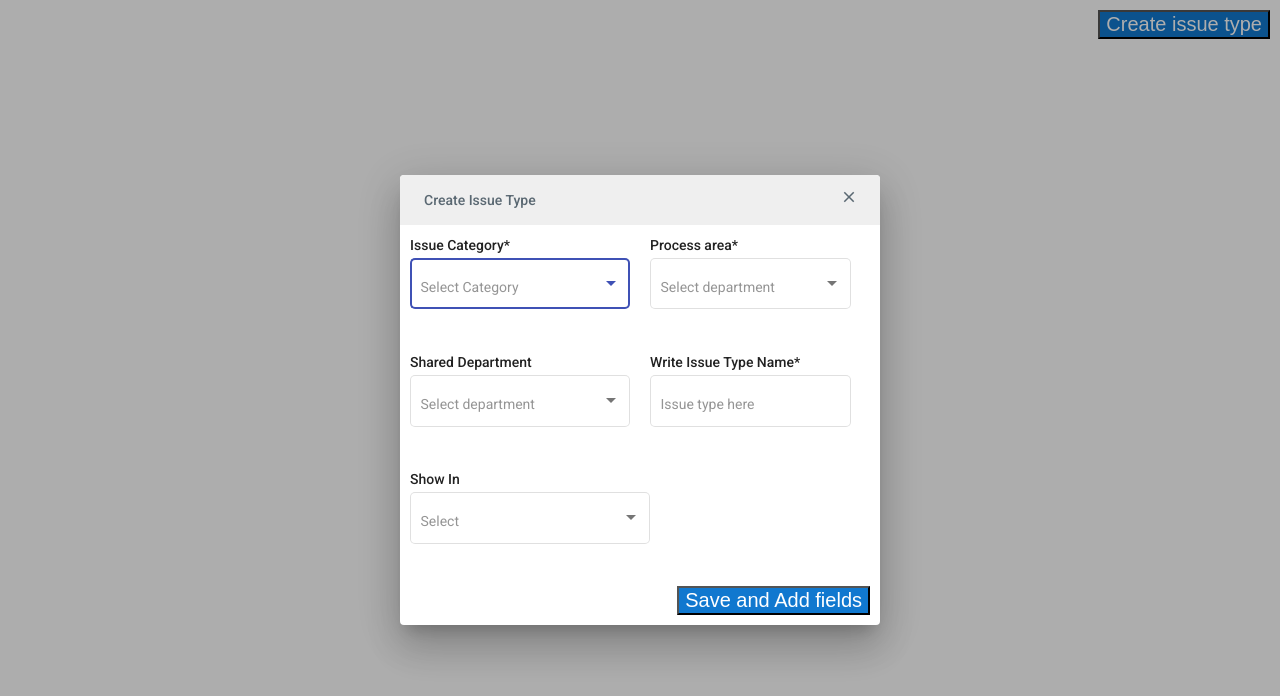
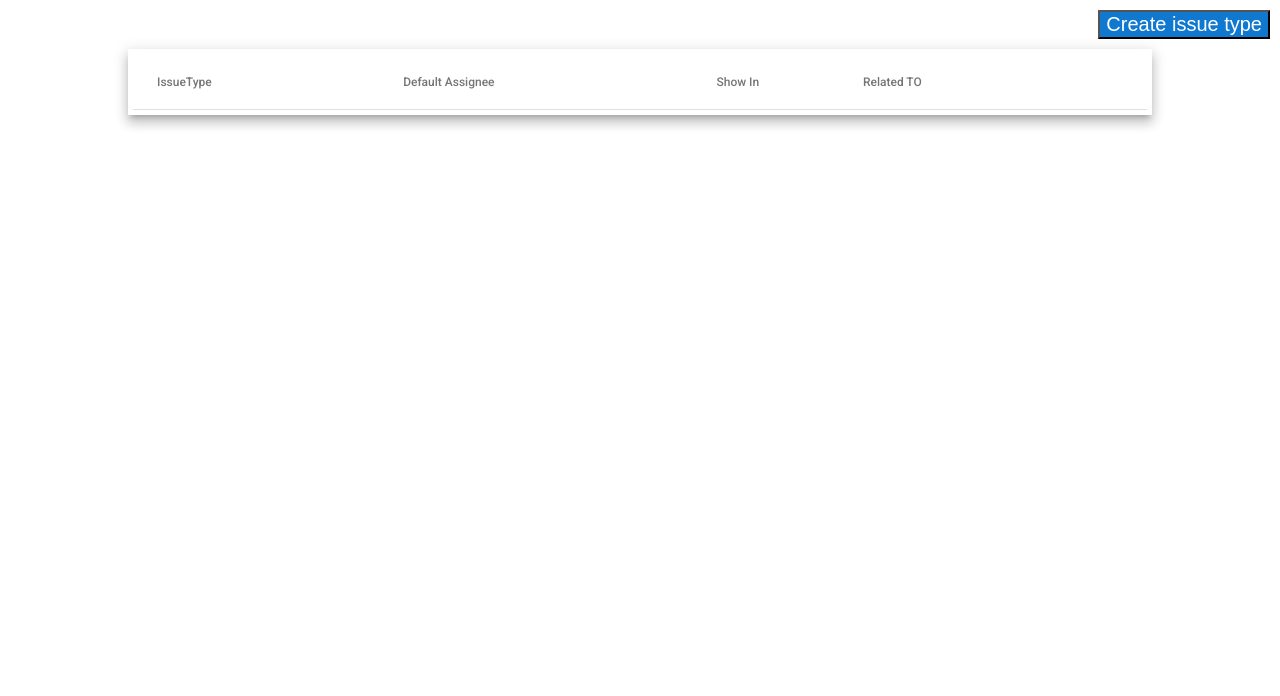
Before and after one commit to krn1996/angular-learning-demos, an Angular app: page / in a window 1280 px wide. Shown: the top 696 px of the page. Built offline with nearby package versions, Linux system fonts and the light colour scheme.

Commit message:
table added for issue type

```diff
--- a/src/app/app.module.ts
+++ b/src/app/app.module.ts
@@ -15,6 +15,7 @@ import {MatSelectModule} from '@angular/material/select';
 import { MatFormFieldModule } from '@angular/material/form-field';
 import { MatInputModule } from "@angular/material/input";
 import { HttpClientModule } from '@angular/common/http';
+import {MatTableModule} from '@angular/material/table';
 
 
 @NgModule({
@@ -35,7 +36,8 @@ import { HttpClientModule } from '@angular/common/http';
     MatInputModule,
     MatFormFieldModule,
      BrowserAnimationsModule,
-     HttpClientModule
+     HttpClientModule,
+     MatTableModule
 
   ],
   providers: [],
--- a/src/app/create-issue-type/create-issue-type.component.ts
+++ b/src/app/create-issue-type/create-issue-type.component.ts
@@ -1,12 +1,6 @@
-import { Component, OnInit } from '@angular/core';
+import { Component, OnInit, Output } from '@angular/core';
 import { MatDialogRef } from '@angular/material/dialog';
-import {
-  MAT_FORM_FIELD,
-  MatFormField,
-  MatFormFieldControl,
-} from '@angular/material/form-field';
 import { IssueTrackingService } from '../issue-tracking.service';
-import { SharedService } from '../shared.service';
 
 @Component({
   selector: 'app-create-issue-type',
@@ -72,10 +66,11 @@ export class CreateIssueTypeComponent implements OnInit {
     dueTimeRuleType: this.dueDateRuleTypes[0].value,
     dueTimeRuleId: null,
   };
+  issueTypeData: any[] = [];
 
   constructor(
     public dialogRef: MatDialogRef<CreateIssueTypeComponent>,
-    public _IssueTrackingService : IssueTrackingService
+    public _IssueTrackingService: IssueTrackingService
   ) {}
 
   ngOnInit(): void {}
@@ -89,32 +84,14 @@ export class CreateIssueTypeComponent implements OnInit {
   }
 
   createIssueType() {
-    // let issueType = {
-    //   issueType: 'Rohit issue',
-    //   isSystemIssue: false,
-    //   isHidden: false,
-    //   relatedTo: ['Accounts'],
-    //   extensionReasons: [],
-    //   standardResolutionTime: 10800000,
-    //   isInternal: false,
-    //   customFields: [],
-    //   defaultAssignee: null,
-    //   defaultFollowers: [],
-    //   status: 'ACTIVE',
-    //   escalationLevels: [],
-    //   showIn: ['shipment'],
-    //   sharedDepartments: ['Test 2'],
-    //   category: 'Ticket',
-    //   linkedIssue: [],
-    //   assigneeRuleType: 'SPECIFIED',
-    //   assigneeRuleId: null,
-    //   followerRuleType: 'SPECIFIED',
-    //   followerRuleId: null,
-    //   dueTimeRuleType: 'SPECIFIED',
-    //   dueTimeRuleId: null,
-    // };
-    this._IssueTrackingService.createIssueType(this.issueType).subscribe( data => {
-      console.log(data);
-    });
+    this._IssueTrackingService
+      .createIssueType(this.issueType)
+      .subscribe((data) => {
+        console.log(data);
+        this.issueTypeData = data;
+        if (data) {
+          this._IssueTrackingService.issueTypeData.next(data.data);
+        }
+      });
   }
 }
--- a/src/app/issue-tracking.service.ts
+++ b/src/app/issue-tracking.service.ts
@@ -1,4 +1,5 @@
 import { Injectable } from '@angular/core';
+import { Subject } from 'rxjs';
 import { SharedService } from './shared.service';
 
 @Injectable({
@@ -6,6 +7,7 @@ import { SharedService } from './shared.service';
 })
 export class IssueTrackingService {
 
+  issueTypeData = new Subject<any>();
   constructor(public _sharedService: SharedService) { }
 
     // create issue
--- a/src/app/issue-tracking/issue-tracking.component.css
+++ b/src/app/issue-tracking/issue-tracking.component.css
@@ -6,3 +6,10 @@
     font-size: 20px;
     padding: 5 px;
   }
+
+
+  table {
+    width: 80%;
+    padding: 5px;
+    margin-left: 10%;
+  }
--- a/src/app/issue-tracking/issue-tracking.component.html
+++ b/src/app/issue-tracking/issue-tracking.component.html
@@ -1,3 +1,37 @@
  <button  (click)="openCreateIssueType()" mat-raised-button color="primary" class="button">
   Create issue type
 </button>
+
+
+<table mat-table [dataSource]="dataSource" class="mat-elevation-z8">
+
+    <!--- Note that these columns can be defined in any order.
+          The actual rendered columns are set as a property on the row definition" -->
+
+    <!-- Position Column -->
+    <ng-container matColumnDef="position">
+      <th mat-header-cell *matHeaderCellDef> IssueType </th>
+      <td mat-cell *matCellDef="let element"> {{element.issueType}} </td>
+    </ng-container>
+
+    <!-- Name Column -->
+    <ng-container matColumnDef="name">
+      <th mat-header-cell *matHeaderCellDef> Default Assignee </th>
+      <td mat-cell *matCellDef="let element"> Nitin </td>
+    </ng-container>
+
+    <!-- Weight Column -->
+    <ng-container matColumnDef="weight">
+      <th mat-header-cell *matHeaderCellDef> Show In </th>
+      <td mat-cell *matCellDef="let element"> {{element.showIn}} </td>
+    </ng-container>
+
+    <!-- Symbol Column -->
+    <ng-container matColumnDef="symbol">
+      <th mat-header-cell *matHeaderCellDef> Related TO </th>
+      <td mat-cell *matCellDef="let element"> {{element.relatedTo}} </td>
+    </ng-container>
+
+    <tr mat-header-row *matHeaderRowDef="displayedColumns"></tr>
+    <tr mat-row *matRowDef="let row; columns: displayedColumns;"></tr>
+  </table>
--- a/src/app/issue-tracking/issue-tracking.component.ts
+++ b/src/app/issue-tracking/issue-tracking.component.ts
@@ -1,6 +1,8 @@
 import { Component, OnInit } from '@angular/core';
 import { MatDialog } from '@angular/material/dialog';
 import { CreateIssueTypeComponent } from '../create-issue-type/create-issue-type.component';
+import { IssueTrackingService } from '../issue-tracking.service';
+
 
 @Component({
   selector: 'app-issue-tracking',
@@ -9,16 +11,30 @@ import { CreateIssueTypeComponent } from '../create-issue-type/create-issue-type
 })
 export class IssueTrackingComponent implements OnInit {
 
-  constructor(private dialog: MatDialog) { }
+  displayedColumns: string[] = ['position', 'name', 'weight', 'symbol'];
+  issueTypeData: any;
+  dataSource: any;
+  constructor(private dialog: MatDialog, public _IssueTrackingService :IssueTrackingService) { }
 
   ngOnInit(): void {
-    this.openCreateIssueType();
+
   }
+
+  ngDoCheck(): void {
+     this._IssueTrackingService.issueTypeData.subscribe(data => {
+      if(data) {
+        this.issueTypeData = data;
+        this.dataSource = [this.issueTypeData];
+      }
+     });
+   }
+
 
   openCreateIssueType() {
     const dialogRef = this.dialog.open(CreateIssueTypeComponent,{
       height: '356',
       width: '480px',
     });
+
   }
 }
```
Also changed, not shown: src/app/create-issue-type/create-issue-type.component.html (line endings or trailing spaces).
